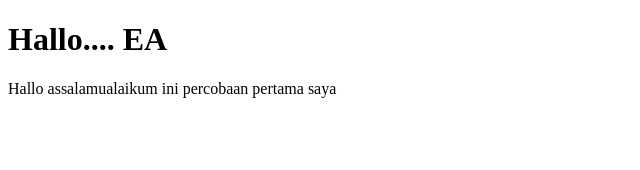
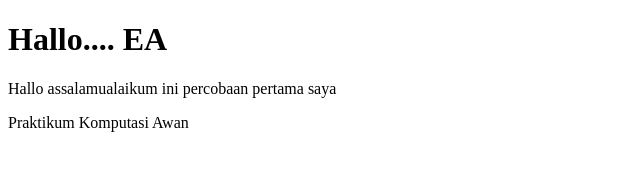
Before and after one commit to LaDuNeDun/cloud-ci-cd, a plain HTML site: page index.html in a window 1280 px wide. Shown: the whole page, without its empty margins (0-640 px from the left). Drawn offline with Linux system fonts and the light colour scheme.

Commit message:
update index.html

```diff
--- a/index.html
+++ b/index.html
@@ -5,6 +5,7 @@
 	<body>
 	<h1>Hallo.... EA</h1>
 	<p> Hallo assalamualaikum ini percobaan pertama saya </p>
+	<p>Praktikum Komputasi Awan </p>
 
 	</body>
 </html>
```
